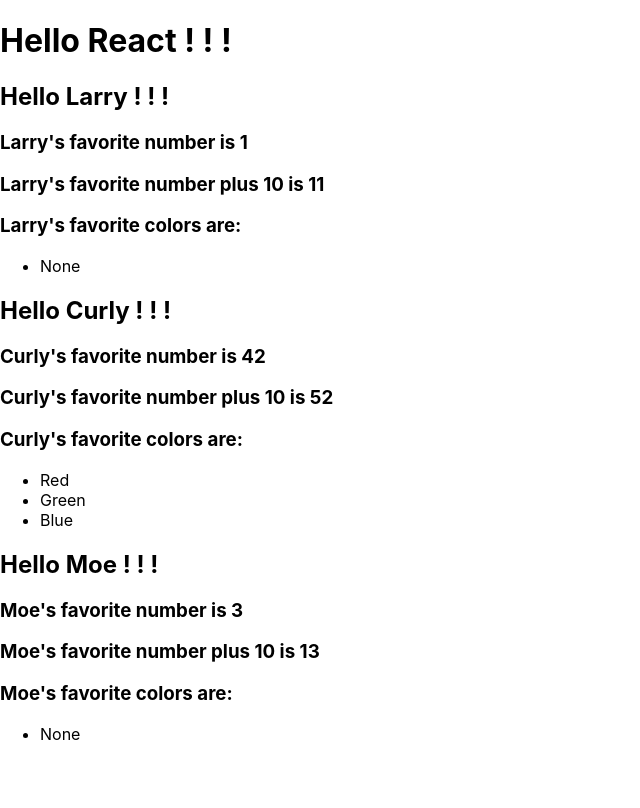
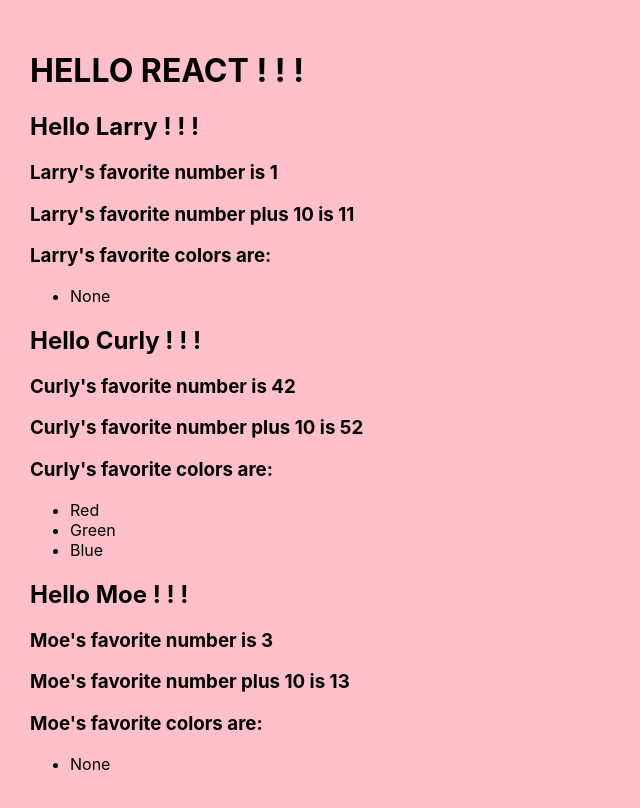
Before and after one commit to 2022-spring-adv-cloud-online/learning-react, a React (Create React App) app: page / in a window 1280 px wide. Shown: the top 808 px of the page, without its empty margins (0-640 px from the left). Built offline with nearby package versions, Linux system fonts and the light colour scheme.

Commit message:
Showing CSS-in-JS techniques...

```diff
--- a/src/App.js
+++ b/src/App.js
@@ -3,9 +3,24 @@
 import Greeting from './Greeting';
 
 const App = () => {
+
+  const styles = {
+    container: {
+      padding: 30
+      , backgroundColor: new Date().getSeconds() % 2 === 0 ? 'lightblue' : 'pink'
+    }
+    , heading: {
+      textTransform: 'uppercase'
+    }
+  };
+
   return (
-    <>
-      <h1>
+    <div
+      style={styles.container}
+    >
+      <h1
+        style={styles.heading}
+      >
         Hello React ! ! !
       </h1>
       <Greeting
@@ -21,7 +36,7 @@
         name='Moe'
         favoriteNumber={3}
       />
-    </>
+    </div>
   );
 };
 
```
